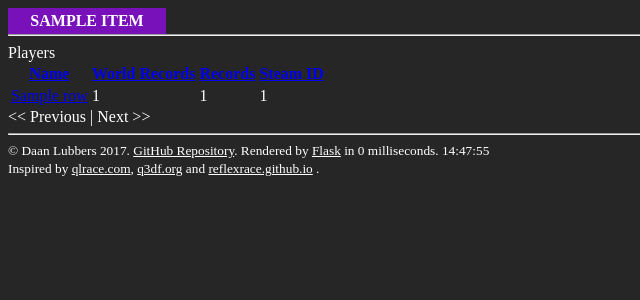
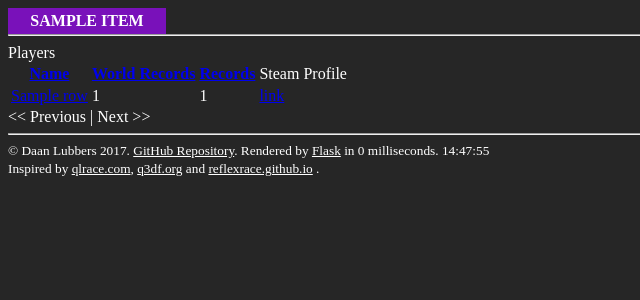
Before and after one commit to Daan4/qldf, a Flask app: template qldf/templates/players.html in a window 1280 px wide. Shown: the top 300 px of the page, without its empty margins (0-640 px from the left). Run offline with Flask 2, Linux system fonts and the light colour scheme; the template is opened without the code that fills it: most values are stand-ins (such as "Sample title", 1, 10 or a date in 2020).

Commit message:
Add steam profile url to player list and player view

```diff
--- a/qldf/templates/player.html
+++ b/qldf/templates/player.html
@@ -1,6 +1,7 @@
 {% extends "base.html" %}
 {% block content %}
 {{ name }}<br/>
+Steam Profile: {{ steam_id | format_profile_url }}<br/>
 Records
 <table>
     <tr>
--- a/qldf/templates/players.html
+++ b/qldf/templates/players.html
@@ -6,14 +6,14 @@ Players
         <th>{{ 'Name' | format_sortable_table_header('name', sortdir, reverse_sortdir_on, page=pagination.page) }}</th>
         <th>{{ 'World Records' | format_sortable_table_header('wr_count', sortdir, reverse_sortdir_on, page=pagination.page) }}</th>
         <th>{{ 'Records' | format_sortable_table_header('record_count', sortdir, reverse_sortdir_on, page=pagination.page) }}</th>
-        <th>{{ 'Steam ID' | format_sortable_table_header('steam_id', sortdir, reverse_sortdir_on, page=pagination.page) }}</th>
+        <td>Steam Profile</td>
     </tr>
     {% for row in pagination.items %}
     <tr>
         <td>{{ row.name | format_player_name(row.steam_id) }}</td>
         <td>{{ row.wr_count }}</td>
         <td>{{ row.record_count }}</td>
-        <td>{{ row.steam_id }}</td>
+        <td>{{ row.steam_id | format_profile_url }}</td>
     </tr>
     {% endfor %}
 </table>
```
